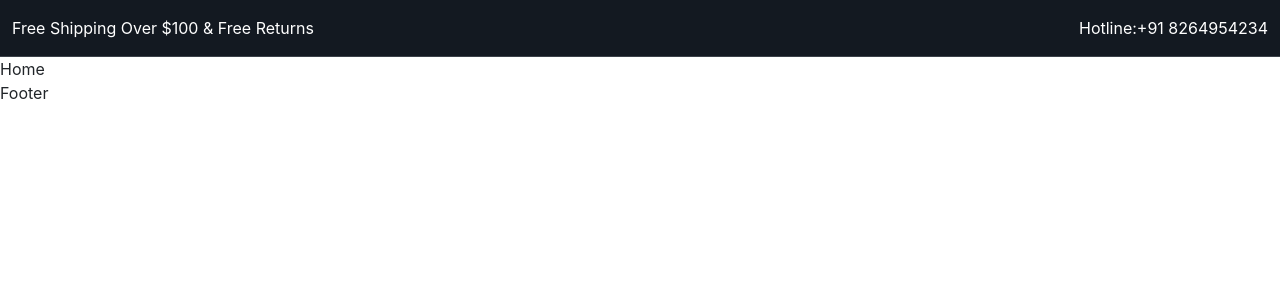
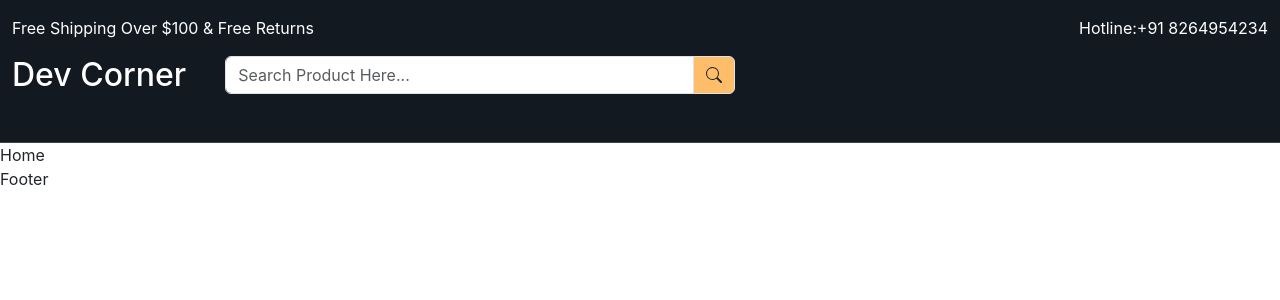
Before and after one commit to yanapeshko/web-shop, a React (Create React App) app: page / in a window 1280 px wide. Shown: the top 300 px of the page. Built offline with nearby package versions, Linux system fonts and the light colour scheme.

Commit message:
added Header

```diff
--- a/src/App.css
+++ b/src/App.css
@@ -6,6 +6,7 @@
 :root {
   --color-131921: #131921;
   --color-3b4149: #3b4149;
+  --color-febd69: #febd69;
 }
 body {
   font-family: "Rubik", sans-serif;
@@ -20,4 +21,10 @@ a {
   border-bottom: 1px solid var(--color-3b4149);
   background-color: var(--color-131921);
 }
+.header-upper {
+  background-color: var(--color-131921);
+}
+.input-group-text {
+  background-color: var(--color-febd69);
+}
 /* Header End */
--- a/src/components/Header.jsx
+++ b/src/components/Header.jsx
@@ -1,5 +1,6 @@
 import React from "react";
 import { NavLink, Link } from "react-router-dom";
+import { BsSearch } from "react-icons/bs";
 
 const Header = () => {
   return (
@@ -22,6 +23,32 @@ const Header = () => {
             </div>
           </div>
         </div>
+        <header className="headre-upper py-3">
+          <div className="container-xxl">
+            <div className="row">
+              <div className="col-2">
+                <h2>
+                  <Link className="text-white">Dev Corner</Link>
+                </h2>
+              </div>
+              <div className="col-5">
+                <div class="input-group mb-3">
+                  <input
+                    type="text"
+                    className="form-control"
+                    placeholder="Search Product Here..."
+                    aria-label="Search Product Here..."
+                    aria-describedby="basic-addon2"
+                  />
+                  <span className="input-group-text" id="basic-addon2">
+                    <BsSearch />
+                  </span>
+                </div>
+              </div>
+              <div className="col-5"></div>
+            </div>
+          </div>
+        </header>
       </header>
     </>
   );
```
